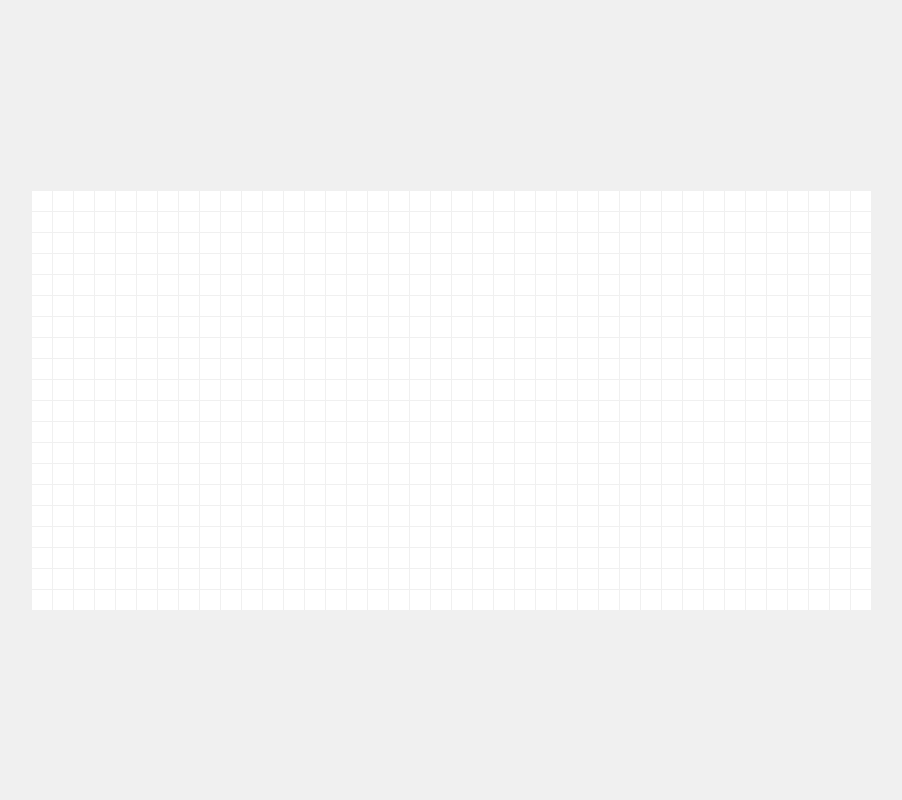
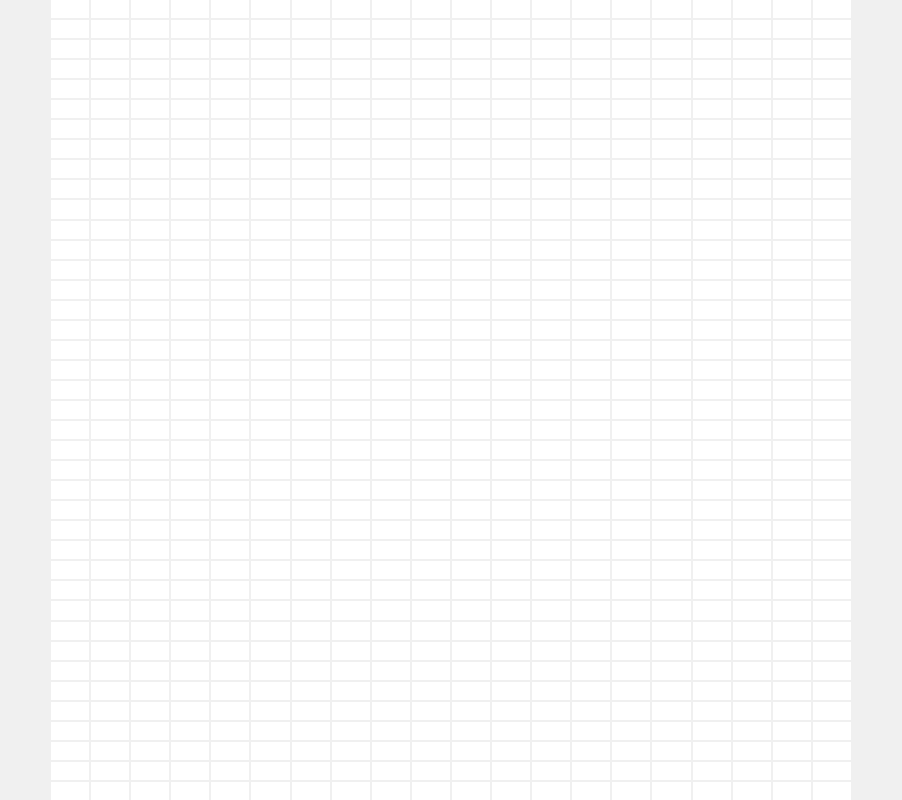
Before and after one commit to acciojob/Color-board-babitaverma07, a website: page main.html in a window 1280 px wide. Shown: the whole page, without its empty margins (189-1091 px from the left). Drawn offline with Linux system fonts and the light colour scheme.

Commit message:
created a submission

```diff
--- a/main.html
+++ b/main.html
@@ -7,7 +7,9 @@
     <link rel="stylesheet" href="styles.css">
 </head>
 <body>
-    <div class="container"></div>
+    <div class="container">
+        <!-- Boxes will be generated by JavaScript -->
+    </div>
     <script src="script.js"></script>
 </body>
 </html>
--- a/script.js
+++ b/script.js
@@ -1,24 +1,23 @@
-//your JS code here. If required.
-document.addEventListener('DOMContentLoaded', () => {
-    const container = document.querySelector('.container');
+const container = document.querySelector('.container');
 
-    for (let i = 0; i < 800; i++) {
-        const square = document.createElement('div');
-        square.classList.add('square');
-        container.appendChild(square);
-    }
+for (let i = 0; i < 800; i++) {
+    // Create a new square element
+    const square = document.createElement('div');
+    square.classList.add('square');
 
-    const squares = document.querySelectorAll('.square');
+    // Optionally, you can add random colors when the square is displayed
+    // square.style.backgroundColor = getRandomColor();
 
-    squares.forEach(square => {
-        square.addEventListener('mouseenter', () => {
-            square.style.transition = 'background-color 0.5s ease'; // Apply transition
-        });
+    // Append the square to the container
+    container.appendChild(square);
+}
 
-        square.addEventListener('mouseleave', () => {
-            setTimeout(() => {
-                square.style.backgroundColor = '#fff'; // Reset color after 1 second
-            }, 1000); // 1 second delay to match transition
-        });
-    });
-});
+// Optional: Function to generate random colors
+// function getRandomColor() {
+//     const letters = '0123456789ABCDEF';
+//     let color = '#';
+//     for (let i = 0; i < 6; i++) {
+//         color += letters[Math.floor(Math.random() * 16)];
+//     }
+//     return color;
+// }
--- a/styles.css
+++ b/styles.css
@@ -1,27 +1,28 @@
-/*  your css code here. If applicable */
 body {
-    margin: 0;
     display: flex;
     justify-content: center;
     align-items: center;
     height: 100vh;
+    margin: 0;
     background-color: #f0f0f0;
 }
 
 .container {
     display: grid;
-    grid-template-columns: repeat(40, 20px); /* 40 columns */
-    grid-template-rows: repeat(20, 20px); /* 20 rows */
-    gap: 1px; /* Small gap between squares */
+    grid-template-columns: repeat(20, 1fr); /* 20 columns */
+    grid-template-rows: repeat(40, 1fr); /* 40 rows */
+    gap: 2px; /* Space between boxes */
+    width: 800px; /* Container width */
+    height: 800px; /* Container height */
 }
 
 .square {
-    width: 20px;
-    height: 20px;
-    background-color: #fff;
-    transition: background-color 0.5s ease; /* Smooth color transition */
+    width: 100%;
+    height: 100%;
+    background-color: #ffffff; /* Default color */
+    transition: background-color 0.3s ease;
 }
 
 .square:hover {
-    background-color: #3498db; /* Change to your preferred color on hover */
+    background-color: #4CAF50; /* Change this to your desired hover color */
 }
```
